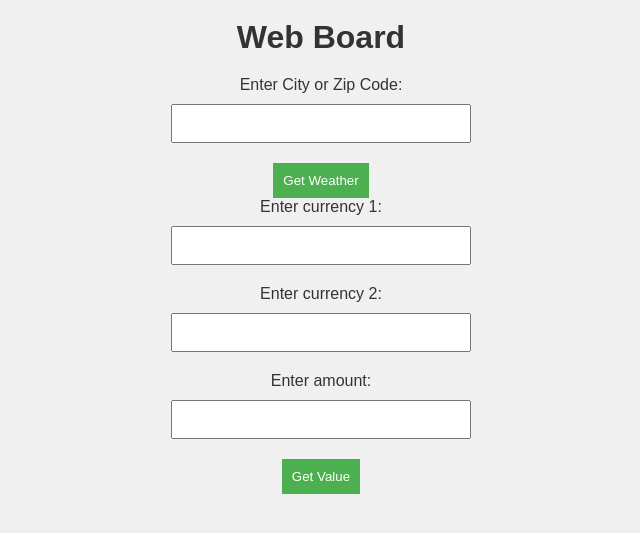
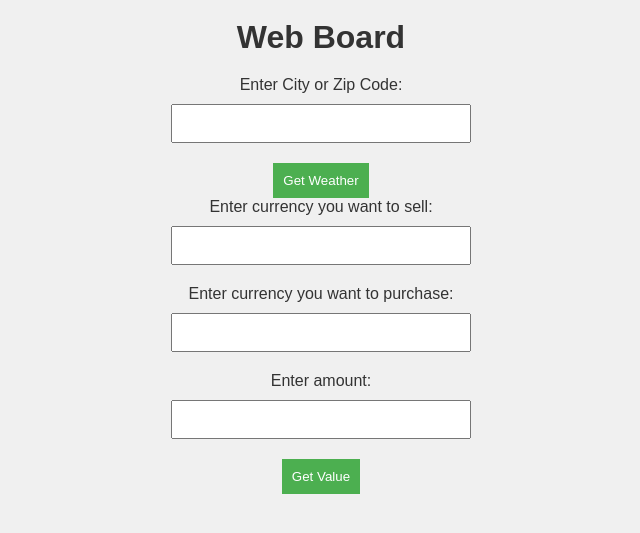
Before and after one commit to Yareek95/weather_app, a Flask app: page / in a window 1280 px wide. Shown: the part 154-687 px from the top of the page, without its empty margins (319-959 px from the left). Run offline with Flask 2, Linux system fonts and the light colour scheme.

Commit message:
Update index.html

```diff
--- a/templates/index.html
+++ b/templates/index.html
@@ -22,9 +22,9 @@
     {% endif %}
 
     <form id="currencyForm" action="/" method="post">
-        <label for="user_input_currency_1">Enter currency 1:</label>
+        <label for="user_input_currency_1">Enter currency you want to sell:</label>
         <input type="text" id="user_input_currency_1" name="user_input_currency_1" required>
-        <label for="user_input_currency_2">Enter currency 2:</label>
+        <label for="user_input_currency_2">Enter currency you want to purchase:</label>
         <input type="text" id="user_input_currency_2" name="user_input_currency_2" required>
         <label for="user_input_amount">Enter amount:</label>
         <input type="text" id="user_input_amount" name="user_input_amount">
@@ -32,9 +32,8 @@
     </form>
 
     {% if currency_data %}
-        <h2>Currency Conversion Result</h2>
-        <p>Amount: {{ currency_data.amount }}</p>
-        <!-- Display other relevant currency data as needed -->
+        <h2>You can sell {{user_input_amount}} {{user_input_currency_1}} for {{ currency_data.amount }} {{user_input_currency_2}}</h2>
+
     {% endif %}
 
     {% if error_message %}
```
